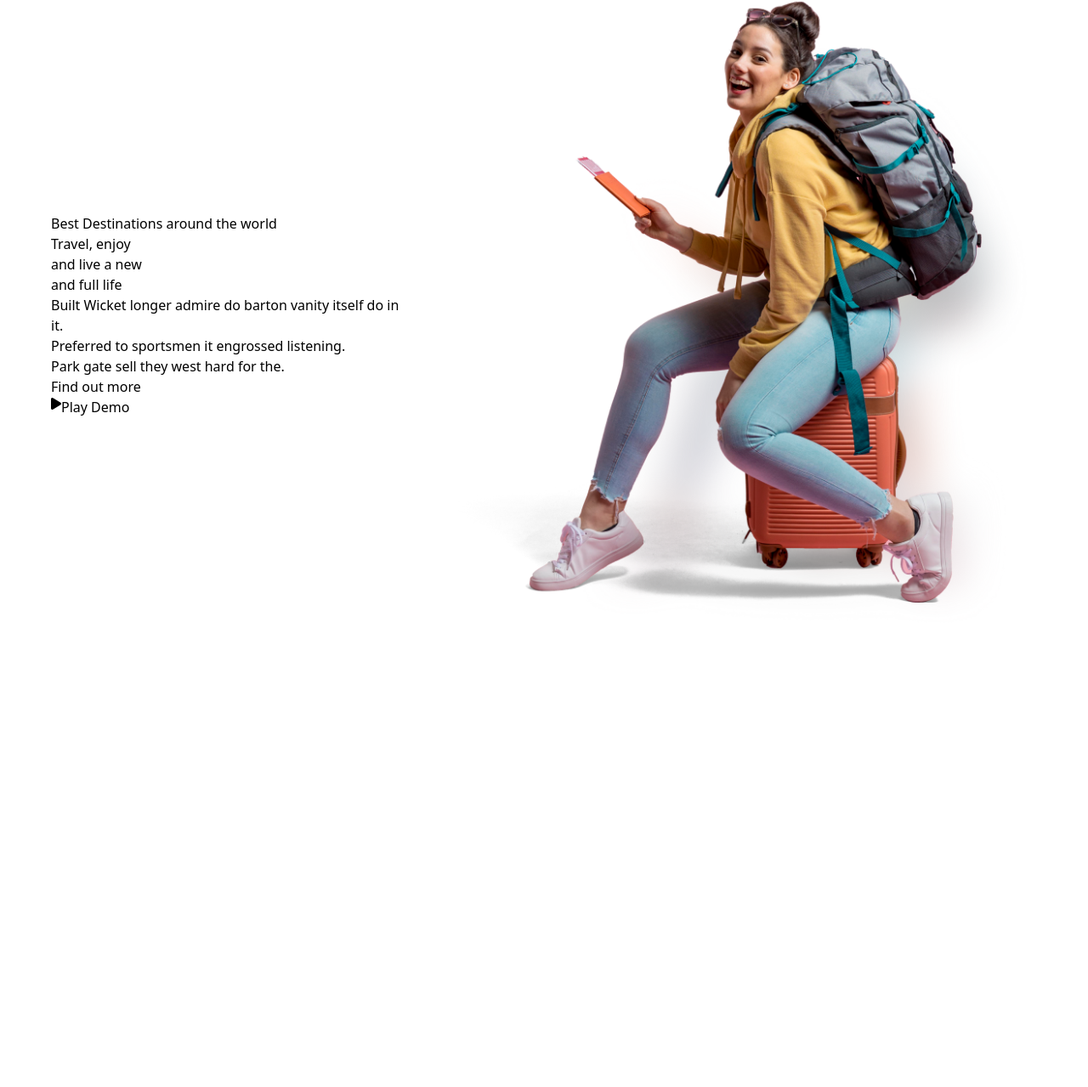
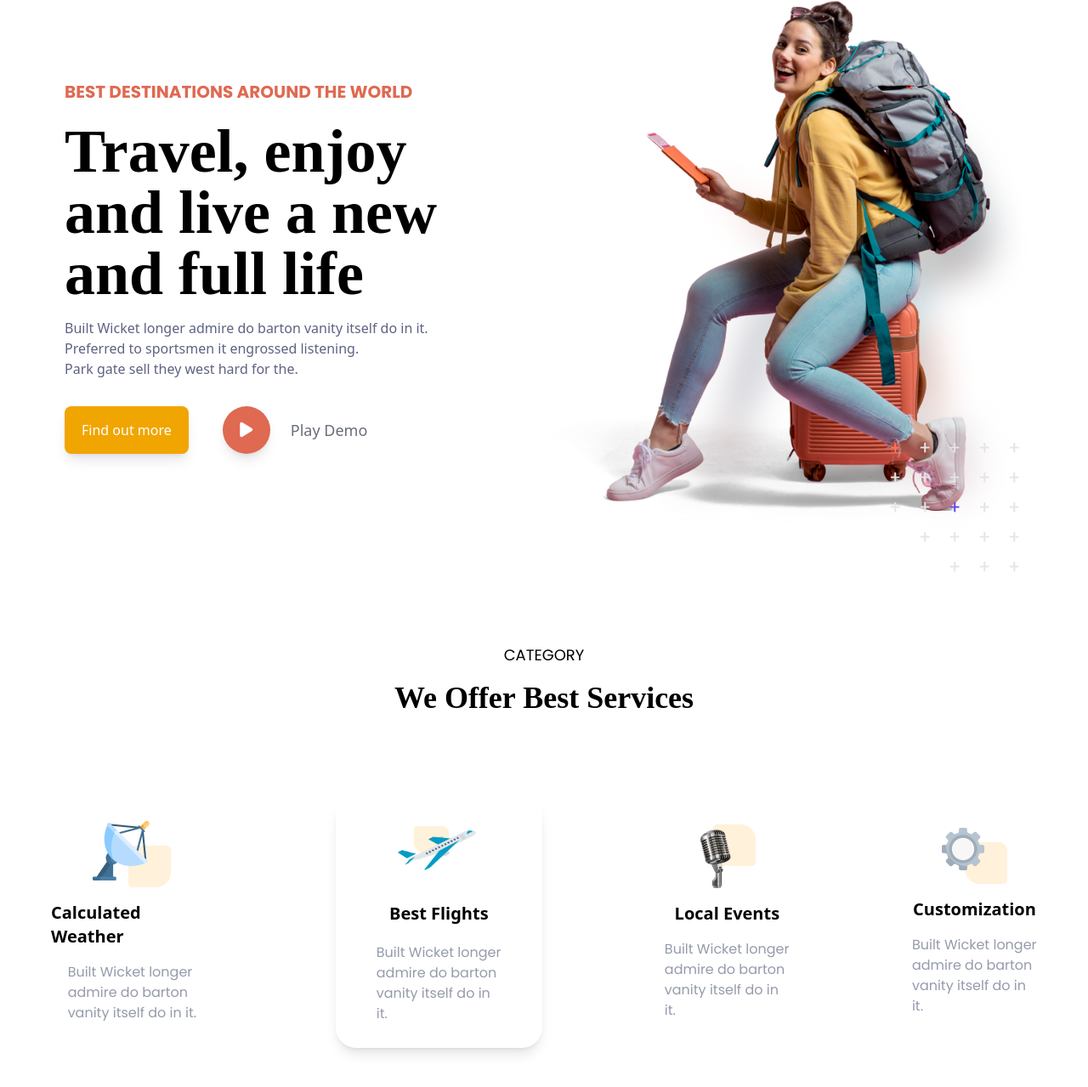
Before and after one commit to shajalal07s/figma-06, a website: page src/index.html in a window 1280 px wide. Shown: the part 121-1400 px from the top of the page at 85% size. Before the commit the page ends 863 px from the top, so only its background shows below. Drawn offline with nearby package versions, Linux system fonts and the light colour scheme; files that its build step writes are made by us from their sources; a web font is replaced by a local one.

Commit message:
service-section done but not responsive and service section image add and tailwind config file customize

```diff
--- a/src/index.html
+++ b/src/index.html
@@ -57,39 +57,76 @@
     <!-- <img src="../Figma-06-Img/Hero and Hero Img-1.png"
     class="absolute top-0 right-0 inset-0  opacity-50" alt=""> -->
 
+
     <!-- Hero Section -->
 
-    <section class="w-primary mx-auto">
+    <section class="lg:w-primary md:w-auto mx-auto">
         <div class="hero-section flex justify-between items-center">
             <!-- Hero Text -->
-           <div class="hero-text">
-               <p>Best Destinations around the world</p>
-               <p>Travel, enjoy <br>
+           <div class="hero-text lg:w-secendary md:w-2/4 md:pl-4">
+               <p class="text-[#DF6951] lg:text-xl md:text-base font-Poppins font-bold uppercase">Best Destinations around the world</p>
+               <p class="font-Volkhov lg:text-7xl md:text-4xl tracking-normal font-bold mt-5">Travel, enjoy <br>
                   and live a new <br>
                   and full life
                </p>
-               <p>
+               <p class="text-base text-[#5E6282] mt-4">
                   Built Wicket longer admire do barton vanity itself do in it. <br>
                   Preferred to sportsmen it engrossed listening. <br>
                   Park gate sell they west hard for the.
                </p>
-                <div class="hero-bott">
-                   <button>Find out more</button>
-                   <div class="flex">
-                       <i class="fa-solid fa-play"></i>
-                       <p>Play Demo</p>
+                <div class="hero-bott flex gap-10 mt-8">
+                   <button class="px-5 py-3 rounded-lg bg-[#F1A501] shadow-lg  text-white font-sans">Find out more</button>
+                   <div class="flex justify-center items-center gap-6">
+                       <div class="flex justify-center items-center size-14 rounded-full bg-[#DF6951] shadow-lg"><i class="fa-solid fa-play
+                           flex justify-center items-center bg-[#DF6951] text-white text-xl"></i>
+                       </div>
+                       <p class="text-lg text-[#686D77]">Play Demo</p>
                    </div>
                </div>
            </div>
            <!-- Hero Image -->
             <div class="hero-img">
-               <img src="../Figma-06-Img/hero-img-1.png" alt="">
+               <img src="../Figma-06-Img/hero-img-1.png" class="" alt="">
             </div>
         </div>
     </section>
 
+    <!-- Service Section -->
 
+    <section class="w-primary mx-auto py-32 font-sans">
+        <img src="../Figma-06-Img/service-img-right.png" class="absolute right-20 bottom-0" alt="">
+        <div class="titel flex flex-col justify-center items-center">
+            <p class="text-lg font-Poppins">CATEGORY</p>
+            <p class="text-4xl font-bold font-Volkhov mt-4">We Offer Best Services</p>
+        </div>
+        <!-- Card -->
+        <div class="card mt-24 flex justify-center items-center gap-36">
+            <div class="card-1 flex flex-col justify-center items-center">
+                <img src="../Figma-06-Img/service-img-1.png" alt="">
+                <p class="text-xl font-semibold mt-4">Calculated Weather</p>
+                <p class="text-base font-Poppins text-[#959BAA] mt-4">Built Wicket longer <br> admire do barton <br>vanity itself do in it.</p>
+            </div>
+            <div class="card-2 relative flex flex-col px-12 py-2 shadow-lg rounded-3xl justify-center items-center">
+                <!-- <div>
+                    <img src="../Figma-06-Img/service-img-2-down.png" class="absolute left-2 top-56" alt="">
+                </div> -->
+                <img src="../Figma-06-Img/service-img-2.png" class="w-[137px] h-[100px]" alt="">
+                <p class="text-xl font-semibold mt-4 mb-5">Best Flights</p>
+                <p class="text-base font-Poppins text-[#959BAA] mb-5">Built Wicket longer <br> admire do barton <br>vanity itself do in it.</p>
 
+            </div>
+            <div class="card-3 flex flex-col justify-center items-center">
+                <img src="../Figma-06-Img/service-img-3.png" alt="">
+                <p class="text-xl font-semibold mt-4">Local Events</p>
+                <p class="text-base font-Poppins text-[#959BAA] mt-4">Built Wicket longer <br> admire do barton <br>vanity itself do in it.</p>
+            </div>
+            <div class="card-4 flex flex-col justify-center items-center">
+                <img src="../Figma-06-Img/service-img-4.png" alt="">
+                <p class="text-xl font-semibold mt-4">Customization</p>
+                <p class="text-base font-Poppins text-[#959BAA] mt-4">Built Wicket longer <br> admire do barton <br>vanity itself do in it.</p>
+            </div>
+        </div>
+    </section>
 
 </body>
 </html>
--- a/tailwind.config.js
+++ b/tailwind.config.js
@@ -8,7 +8,20 @@
         'Volkhov': 'volkhov'
       },
       width : {
-        'primary': '1160px'
+        'primary': '1160px',
+        'secendary': '55%'
+      },
+      textColor: {
+
+      },
+      fontSize : {
+        'text-7.5xl': '84px'
+      },
+      lineHeight : {
+
+      },
+      letterSpacing : {
+
       }
     },
   },
```
Also changed, not shown: Figma-06-Img/service-img-1.png (added), Figma-06-Img/service-img-2-down.png (added), Figma-06-Img/service-img-2.png (added), Figma-06-Img/service-img-3.png (added), Figma-06-Img/service-img-4.png (added), Figma-06-Img/service-img-right.png (added).
